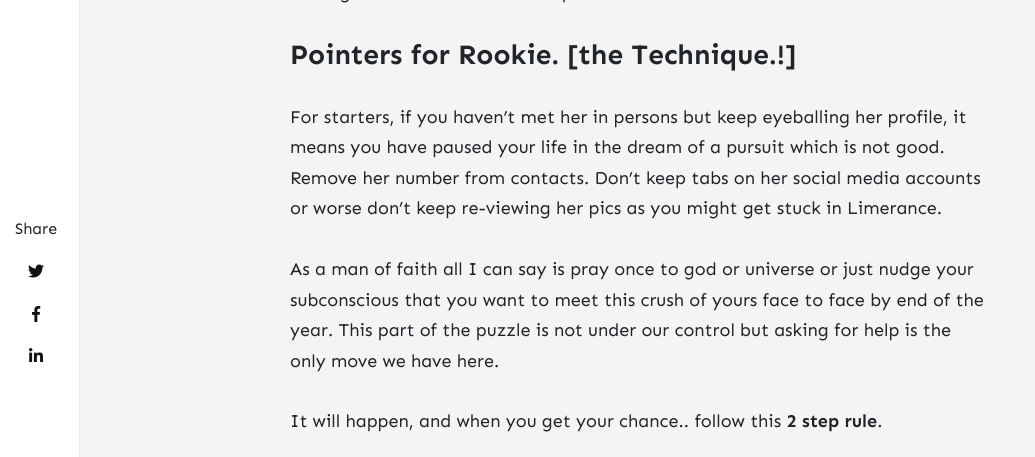
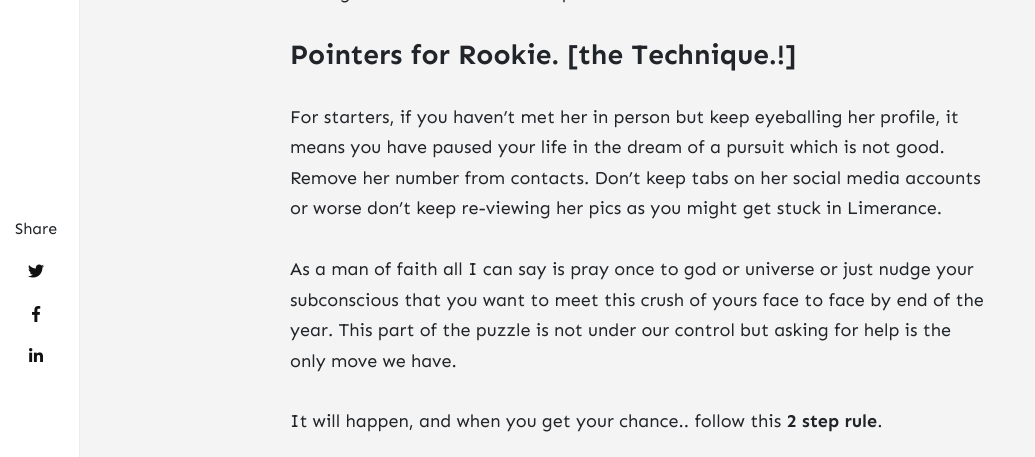
Before and after one commit to gowrav/gowrav.github.io, a Jekyll site: the page built from _posts/2020-07-20-sound-advice-for-daring.md, in a window 1280 px wide and 900 px high, scrolled down 2949 px. Shown: the part 154-611 px from the top of the window, without its empty margins (0-1035 px from the left). Built offline with Jekyll 4.4.1, drawn with Linux system fonts in a browser that asks for light colours; nearby versions of some CDN libraries; comment, search, counter and statistics services are not loaded.

Commit message:
Update 2020-07-20-sound-advice-for-daring.md

```diff
--- a/_posts/2020-07-20-sound-advice-for-daring.md
+++ b/_posts/2020-07-20-sound-advice-for-daring.md
@@ -58,10 +58,10 @@ I would put it this way.
 Having this belief is the first step.
 
 ### Pointers for Rookie. [the Technique.!]
-For starters, if you haven't met her in persons but keep eyeballing her profile, it means you have paused your life in the dream of a pursuit which is not good.
+For starters, if you haven't met her in person but keep eyeballing her profile, it means you have paused your life in the dream of a pursuit which is not good.
 Remove her number from contacts. Don't keep tabs on her social media accounts or worse don't keep re-viewing her pics as you might get stuck in Limerance.
 
-As a man of faith all I can say is pray once to god or universe or just nudge your subconscious that you want to meet this crush of yours face to face by end of the year. This part of the puzzle is not under our control but asking for help is the only move we have here.
+As a man of faith all I can say is pray once to god or universe or just nudge your subconscious that you want to meet this crush of yours face to face by end of the year. This part of the puzzle is not under our control but asking for help is the only move we have.
 
 It will happen, and when you get your chance.. follow this **2 step rule**.
 
```
